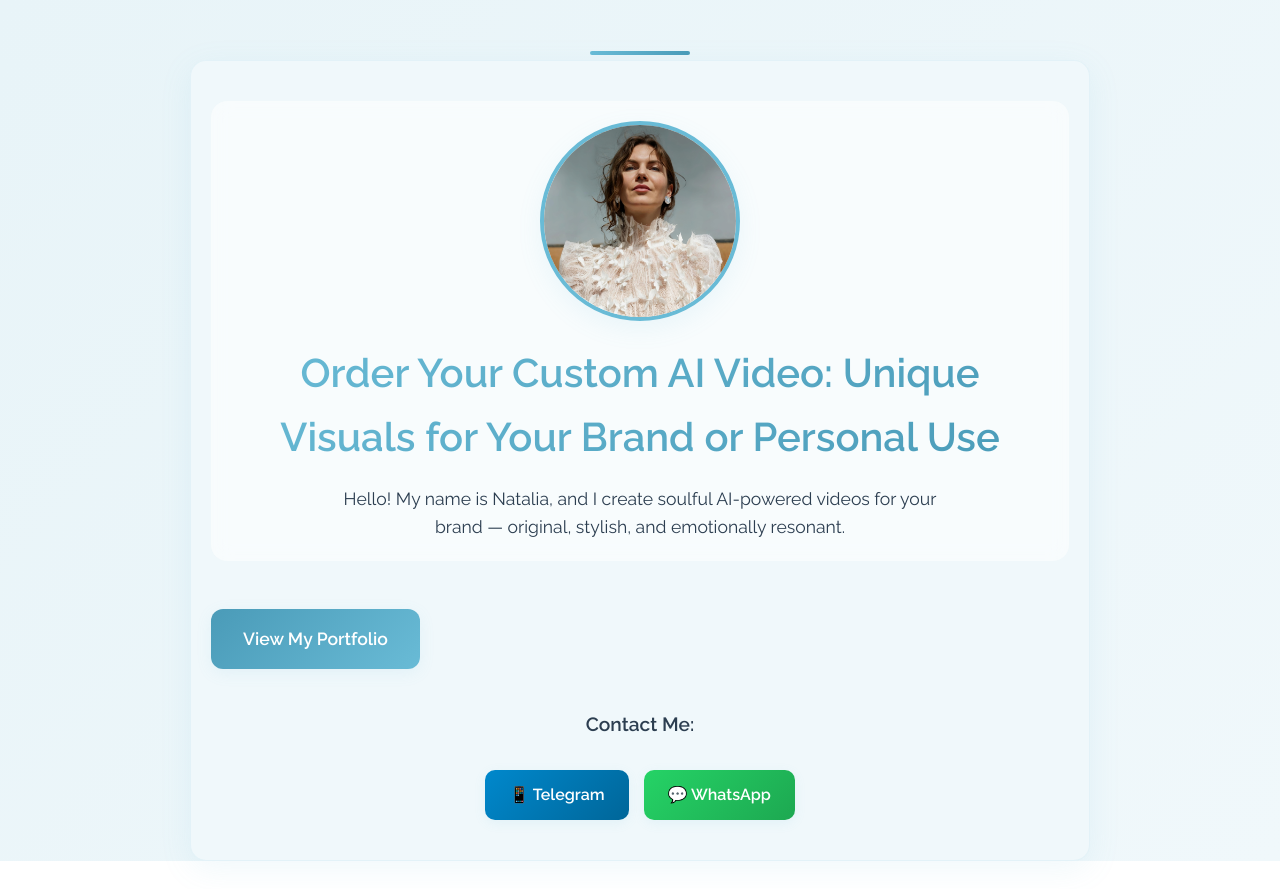
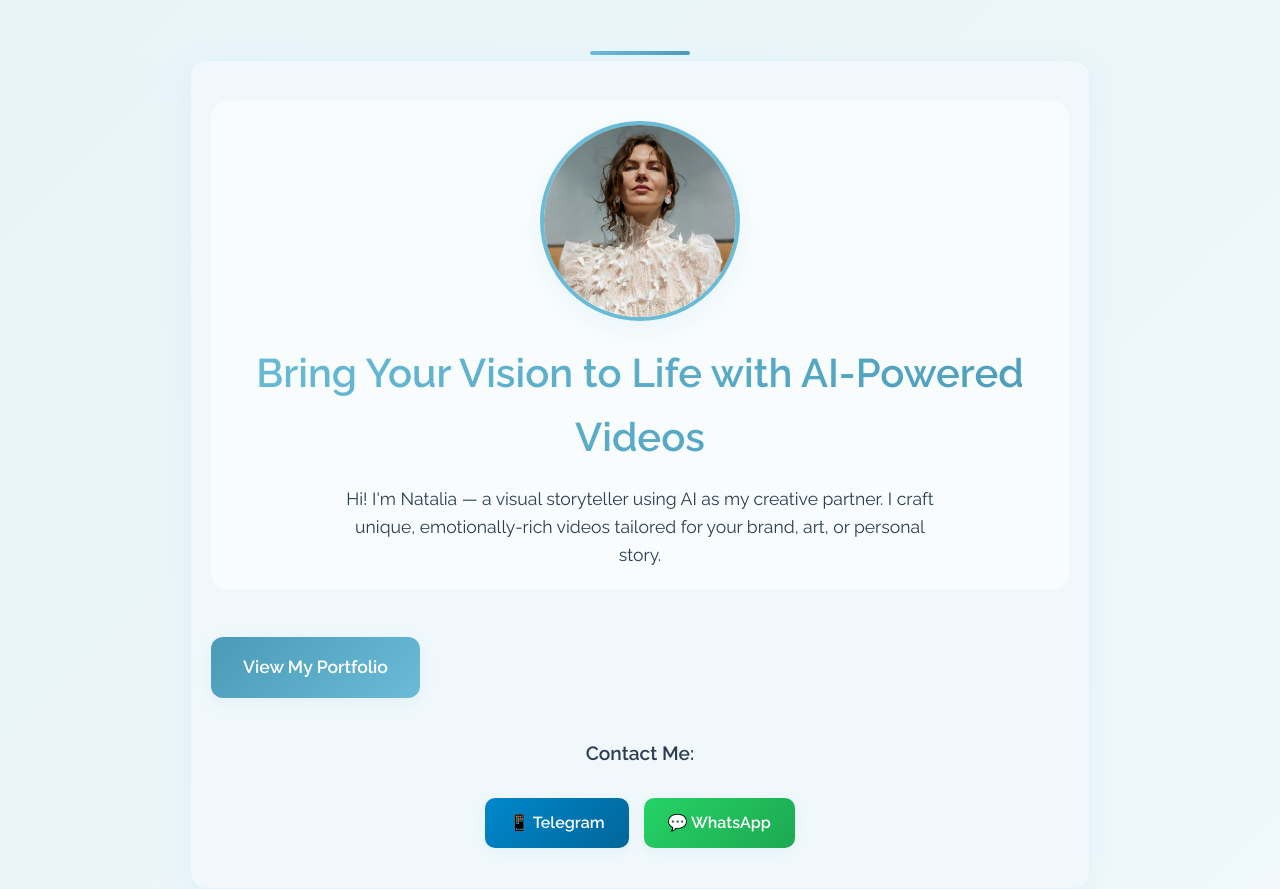
Before and after one commit to natalialeaiart/ai-video-portfolio, a plain HTML site: page index.html in a window 1280 px wide. Before the commit the page ends 861 px from the top, so only its background shows below. Drawn offline with Linux system fonts and the light colour scheme.

Commit message:
Update index.html

```diff
--- a/index.html
+++ b/index.html
@@ -346,8 +346,8 @@
     <div class="container">
         <div class="intro">
             <img src="pic.jpeg" alt="Natalia AI" />
-            <h1>Order Your Custom AI Video: Unique Visuals for Your Brand or Personal Use</h1>
-            <p>Hello! My name is Natalia, and I create soulful AI-powered videos for your brand — original, stylish, and emotionally resonant.</p>
+            <h1>Bring Your Vision to Life with AI-Powered Videos</h1>
+            <p>Hi! I'm Natalia — a visual storyteller using AI as my creative partner. I craft unique, emotionally-rich videos tailored for your brand, art, or personal story.</p>
         </div>
 
         <div class="section">
```
